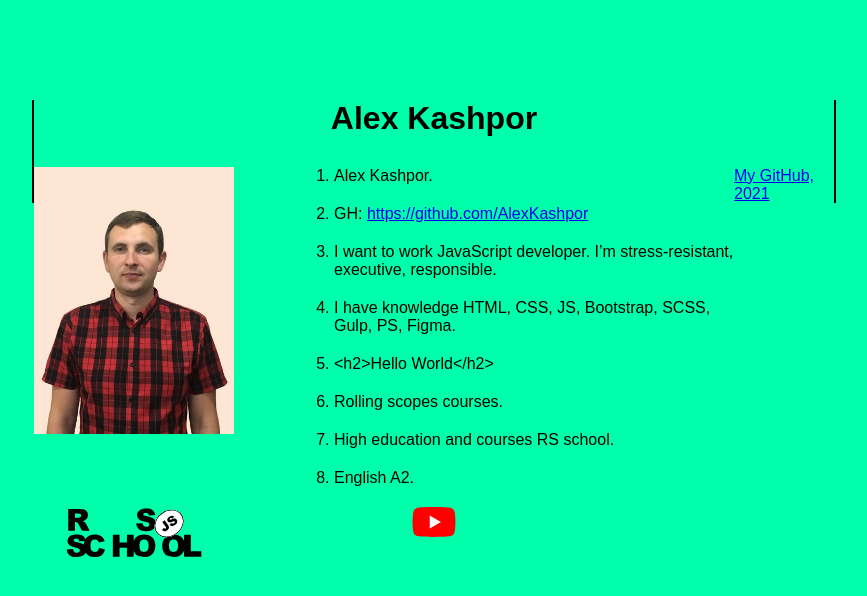
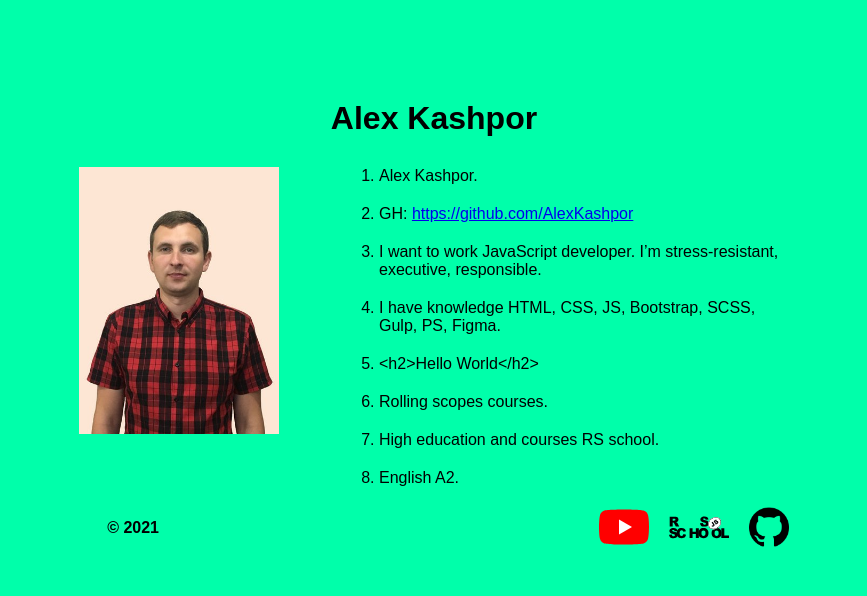
Before and after one commit to AlexKashpor/rsschool-cv, a plain HTML site: page index.html in a window 1280 px wide. Shown: the whole page, without its empty margins (206-1073 px from the left). Drawn offline with Linux system fonts and the light colour scheme.

Commit message:
feat: add hypertext

```diff
--- a/index.html
+++ b/index.html
@@ -12,7 +12,7 @@
     <body>
         <div class="container">
             <h1>Alex Kashpor</h1>
-            <img src="avatar.jpeg" alt="photo">
+            <img class="avatar" src="avatar.jpeg" alt="photo">
             <ol class="list">
                 <li>Alex Kashpor.</li>
                 <li>GH: <a href="#">https://github.com/AlexKashpor</a></li>
@@ -24,9 +24,10 @@
                 <li>English A2.</li>
             </ol>
             <footer>
-                <a href="https://github.com/AlexKashpor">My GitHub, 2021</a>
-                <a href="https://rs.school/js/"><img src="rs_school_js.svg" alt="rs" width="50" height="50"></a>
-                <a href="https://www.youtube.com/"><img src="YouTube_full-color_icon_(2017).svg" width="30" height="30"></a>
+                <a href="https://github.com/AlexKashpor"><img src="GitHub-Mark.png" alt="gh" width="40" height="40"></a>
+                <a href="https://rs.school/js/"><img src="rs_school_js.svg" alt="rs" width="60" height="40"></a>
+                <a href="https://www.youtube.com/"><img src="YouTube_full-color_icon_(2017).svg" width="50" height="40"></a>
+                <a href="#">&copy; 2021</a>
             </footer>
         </div>
 
--- a/style.css
+++ b/style.css
@@ -8,9 +8,9 @@
     font-size: 16px;
     display: block;
     margin: 100px auto;
-    width: 800px;
-    border-right: 2px solid;
-    border-left: 2px solid #000;
+    width: 710px;
+    /* border-right: 2px solid;
+    border-left: 2px solid #000; */
 }
 h1{
 
@@ -21,15 +21,28 @@ li{
     margin-bottom: 20px;
     font-weight: 500;
 }
-img{
+.avatar{
     float: left;
     width: 200px;
     margin-right: 100px;
 }
 .list{
+    display: block;
     width: 400px;
     float: left;
 }
 footer{
     display: block;
 }
+footer a{
+    display: block;
+    float: right;
+    margin-left: 20px;
+}
+footer a:nth-child(4){
+    text-decoration: none;
+    margin-top: 12px;
+    color: black;
+    font-weight: 600;
+    margin-right: 420px;
+}
```
Also changed, not shown: GitHub-Mark.png (added).
